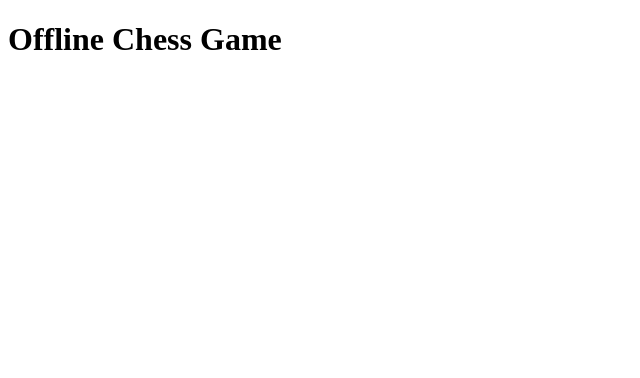
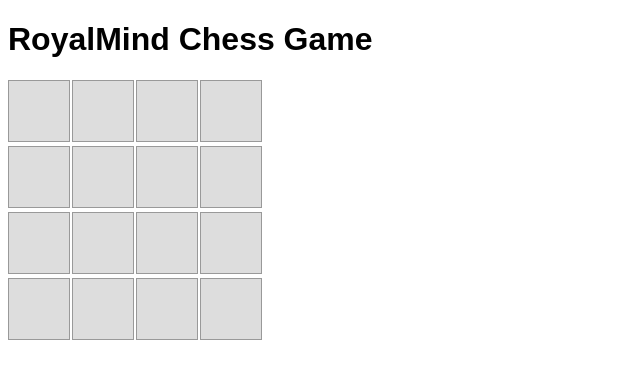
Before and after one commit to AbhinavBdrKoirala/RoyalMind-fyp, a plain HTML site: page index.html in a window 1280 px wide. Shown: the whole page, without its empty margins (0-640 px from the left). Drawn offline with Linux system fonts and the light colour scheme.

Commit message:
Render basic grid layout for board

```diff
--- a/index.html
+++ b/index.html
@@ -1,11 +1,14 @@
 <!DOCTYPE html>
 <html>
 <head>
-  <title>Offline Chess</title>
+  <title>RoyalMind Chess</title>
+  <link rel="stylesheet" href="src/styles/main.css">
+
 </head>
 <body>
-  <h1>Offline Chess Game</h1>
+  <h1>RoyalMind Chess Game</h1>
+  <div id="app"></div>
 
-  <script src="src/main.js"></script>
+<script type="module" src="src/main.js"></script>
 </body>
 </html>
--- /dev/null
+++ b/src/components/board.js
@@ -0,0 +1,12 @@
+export function createBoard() {
+  const board = document.createElement("div");
+  board.className = "board";
+
+  for (let i = 0; i < 16; i++) {
+    const cell = document.createElement("div");
+    cell.className = "cell";
+    board.appendChild(cell);
+  }
+
+  return board;
+}
--- a/src/main.js
+++ b/src/main.js
@@ -1 +1,7 @@
-console.log("Chess project started");
+import { createBoard } from "./components/board.js";
+
+const app = document.getElementById("app");
+const board = createBoard();
+app.appendChild(board);
+
+console.log("Board initialized");
--- /dev/null
+++ b/src/styles/main.css
@@ -0,0 +1,19 @@
+body {
+  font-family: Arial, sans-serif;
+}
+
+#app {
+  margin-top: 20px;
+}
+.board {
+  display: grid;
+  grid-template-columns: repeat(4, 60px);
+  gap: 4px;
+}
+
+.cell {
+  width: 60px;
+  height: 60px;
+  background-color: #ddd;
+  border: 1px solid #999;
+}
```
